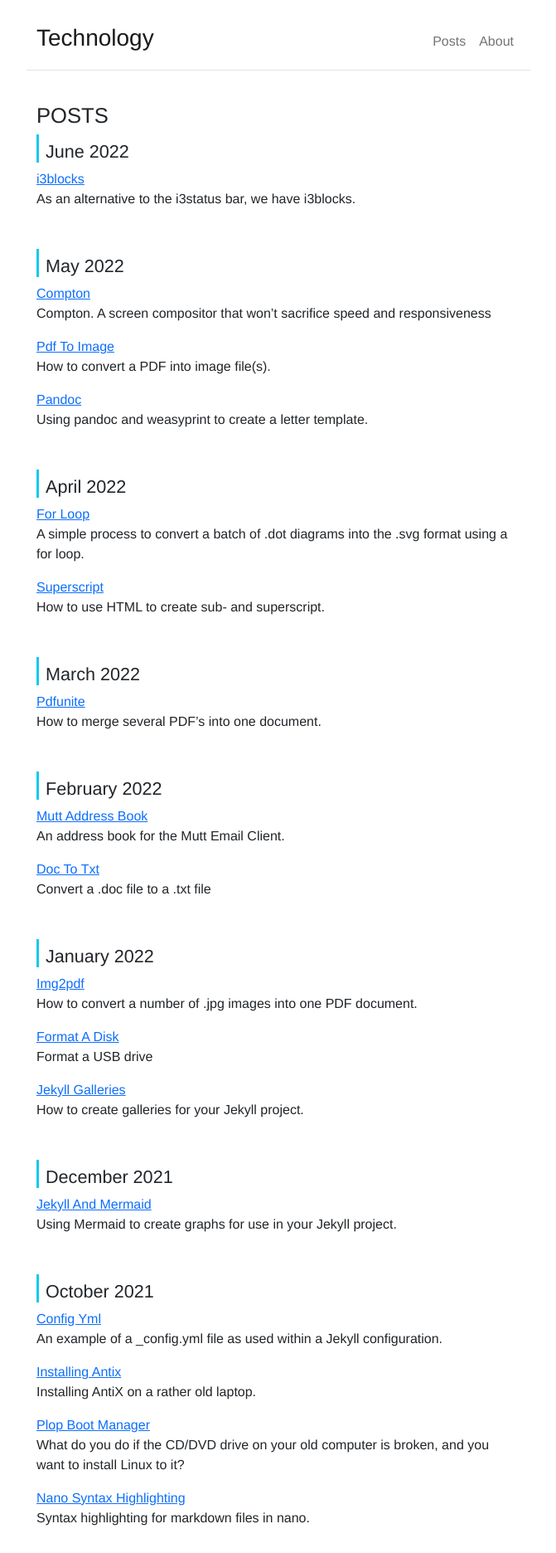
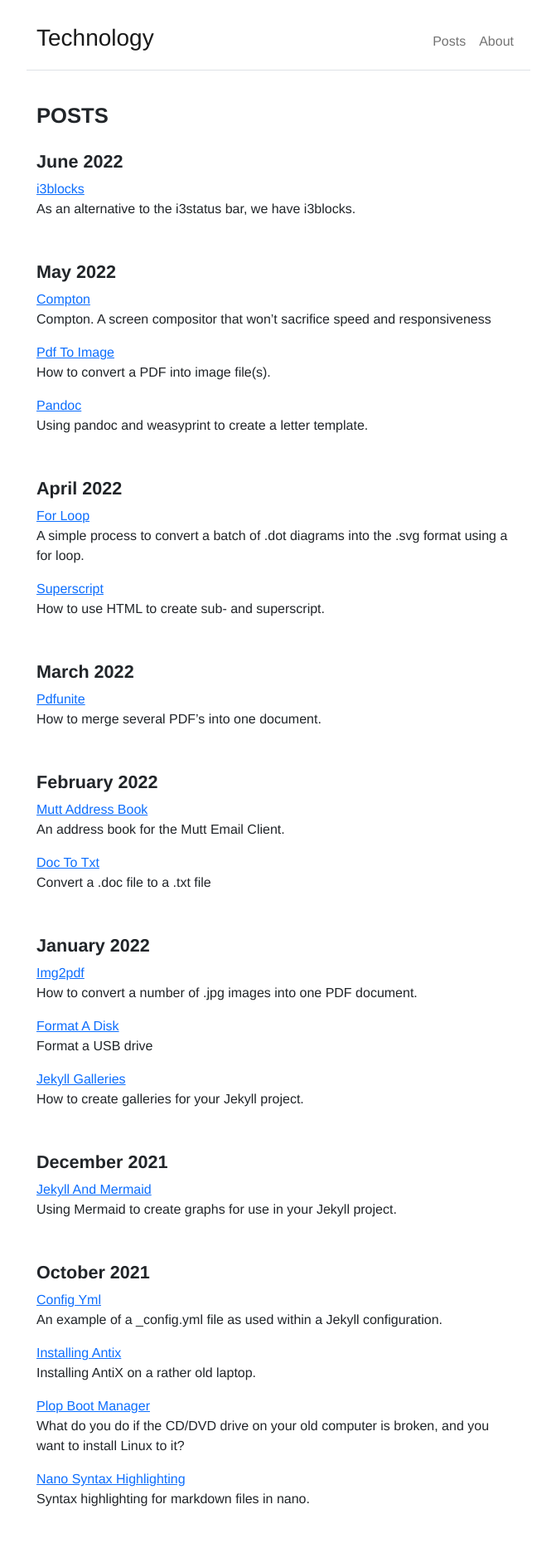
Before and after one commit to durnberger/durnberger.github.io, a Jekyll site: the page built from index.markdown, in a window 1280 px wide. Shown: the top 1872 px of the page at 83% size, without its empty margins (304-975 px from the left). Built offline with Jekyll 4.4.1, drawn with Linux system fonts in a browser that asks for light colours.

Commit message:
tweak css

```diff
--- a/_sass/style.scss
+++ b/_sass/style.scss
@@ -22,6 +22,7 @@ h1, h1.navbar-brand {
 }
 
 h2, h3, h4, h5, h6 {
+  font-weight: bold;
   padding-top: 1.2rem;
 }
 
@@ -84,13 +85,7 @@ img {
 }
 
 .yearmonth {
-  padding-bottom: 2rem;
-}
-
-.yearmonth h3 {
-  padding-top: 0.5rem;
-  padding-left: 0.5rem;
-  border-left: solid 3px $cyan;
+  padding-bottom: 1rem;
 }
 
 .entry {
```
Also changed, not shown: 3 other files.
